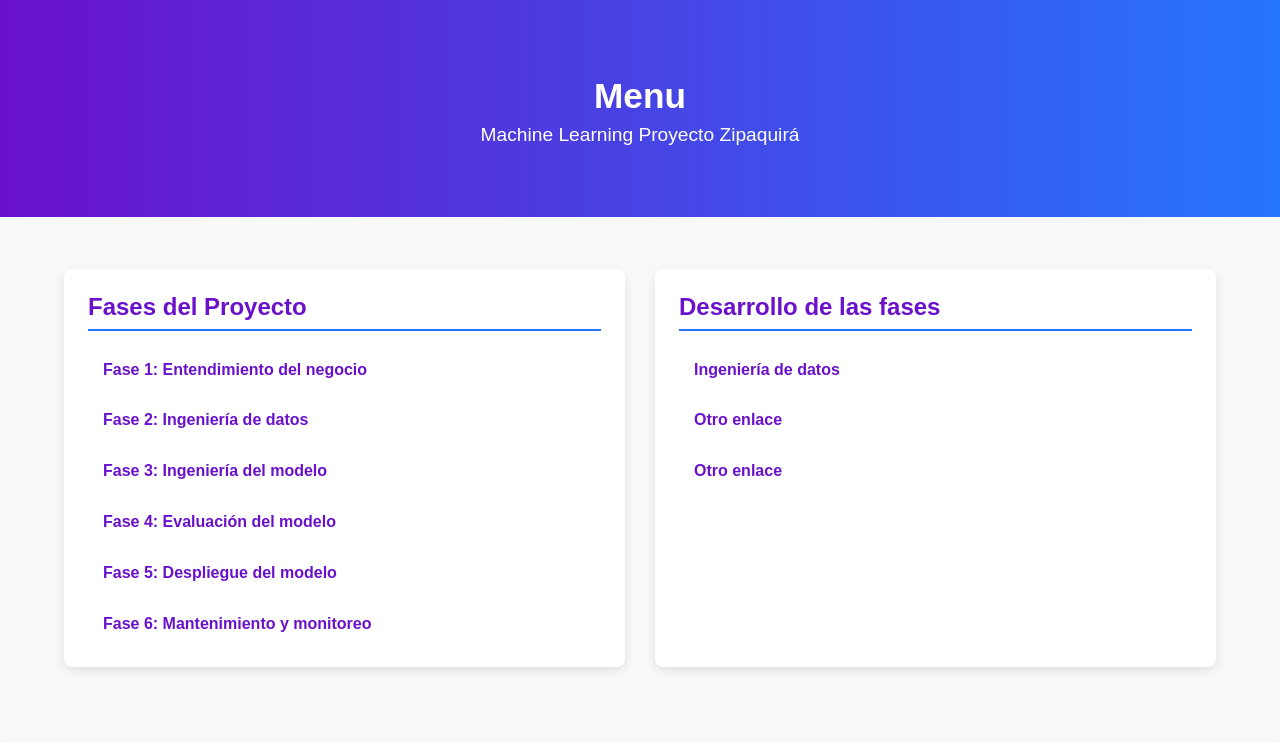
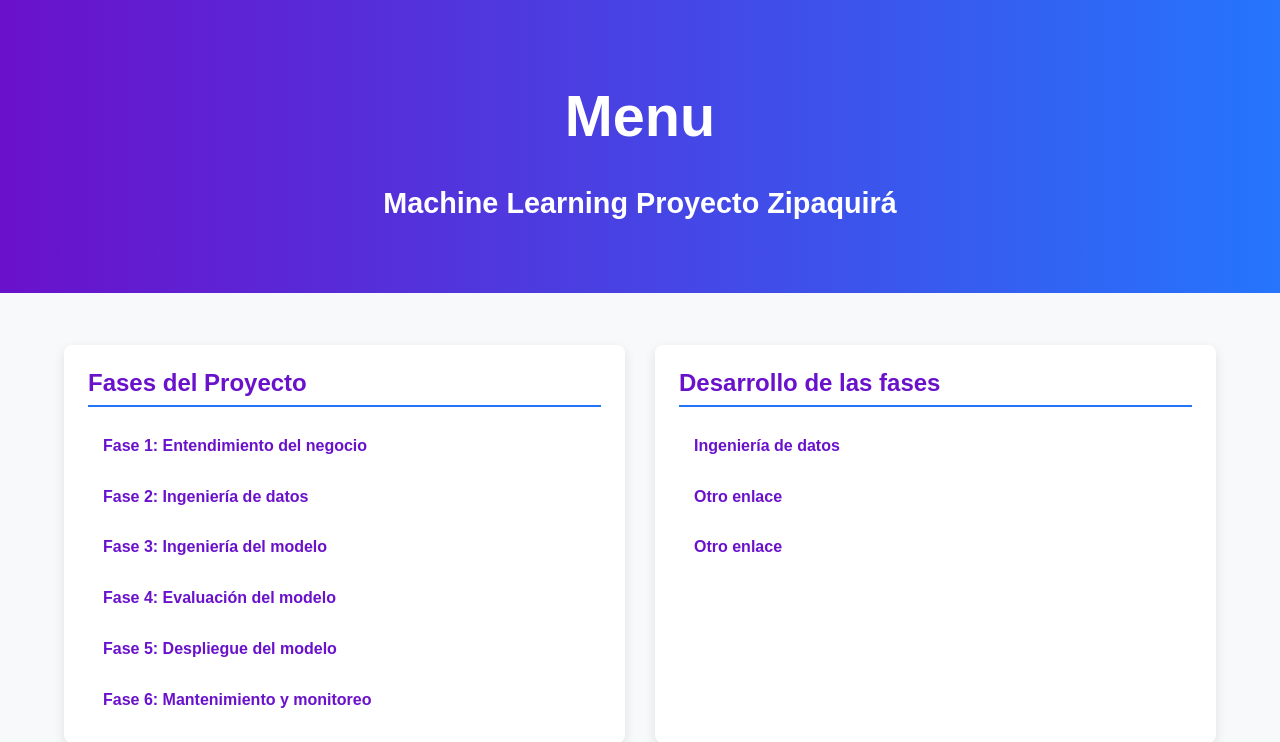
Before and after one commit to Manmurcia/ProyectoMLZipaquira, a Flask app: page / in a window 1280 px wide. Shown: the top 742 px of the page. Run offline with Flask 3, Linux system fonts and the light colour scheme.

Commit message:
Mejorar estilos en Menu.css y corregir enlace del repositorio en Fase1.html

```diff
--- a/static/css/Menu.css
+++ b/static/css/Menu.css
@@ -22,20 +22,13 @@
 .header {
     background: linear-gradient(to right, #6a11cb, #2575fc);
     color: white;
-            padding: 2rem 0;
+    padding: 1.5rem 0;
+    margin-bottom: 2rem;
     text-align: center;
-            margin-bottom: 2rem;
+    font-size: 1.8rem;
+    font-weight: bold;
 }
 
-        .header h1 {
-            font-size: 2.2rem;
-            margin-bottom: 0.5rem;
-        }
-
-        .header p {
-            font-size: 1.2rem;
-            margin-top: 0;
-        }
 
 /* Contenedor para menús paralelos */
 .menus-container {
--- a/templates/Fase1.html
+++ b/templates/Fase1.html
@@ -60,7 +60,7 @@
 
             <div class="repository">
                 <strong>Repositorio del proyecto:</strong>
-                <a href="https://github.com/Mannurcia/ProyectoMLZipaquira" target="_blank">https://github.com/Mannurcia/ProyectoMLZipaquira</a>
+                <a href="https://github.com/Manmurcia/ProyectoMLZipaquira" target="_blank">https://github.com/Manmurcia/ProyectoMLZipaquira</a>
             </div>
         </div>
 
--- a/templates/Menu.html
+++ b/templates/Menu.html
@@ -39,7 +39,6 @@
             </nav>
         </div>
     </main>
-
 </body>
 
 <footer class="footer">
```
Lines whose indentation alone changed are shown as unchanged.
